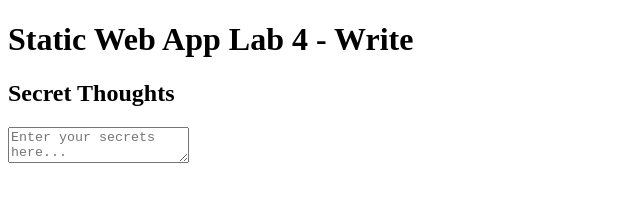
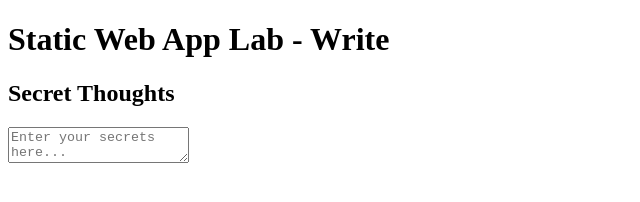
Before and after one commit to Tonyfu09/azure-red-team-expert, a website: page src/index.html in a window 1280 px wide. Shown: the whole page, without its empty margins (0-640 px from the left). Drawn offline with Linux system fonts and the light colour scheme.

Commit message:
Update index.html

```diff
--- a/src/index.html
+++ b/src/index.html
@@ -3,11 +3,11 @@
 <head>
   <meta charset="UTF-8">
   <meta name="viewport" content="width=device-width, initial-scale=1.0">
-  <title>Static Web App Lab 4</title>
+  <title>Static Web App Lab</title>
 </head>
 <body>
   <div>
-    <h1>Static Web App Lab 4 - Write</h1>
+    <h1>Static Web App Lab - Write</h1>
     <div>
       <h2>Secret Thoughts</h2>
       <textarea id="secretThoughts" placeholder="Enter your secrets here..."></textarea>
```
